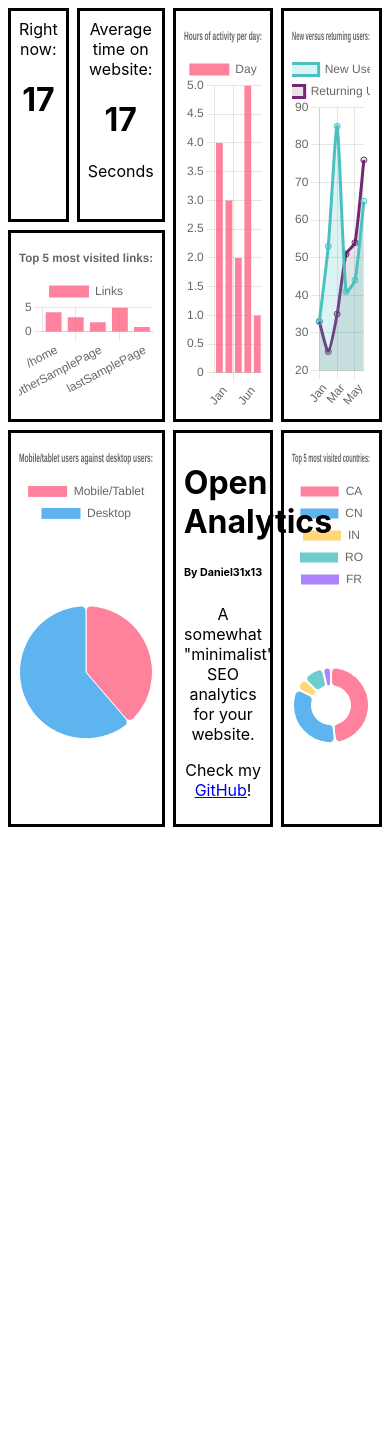
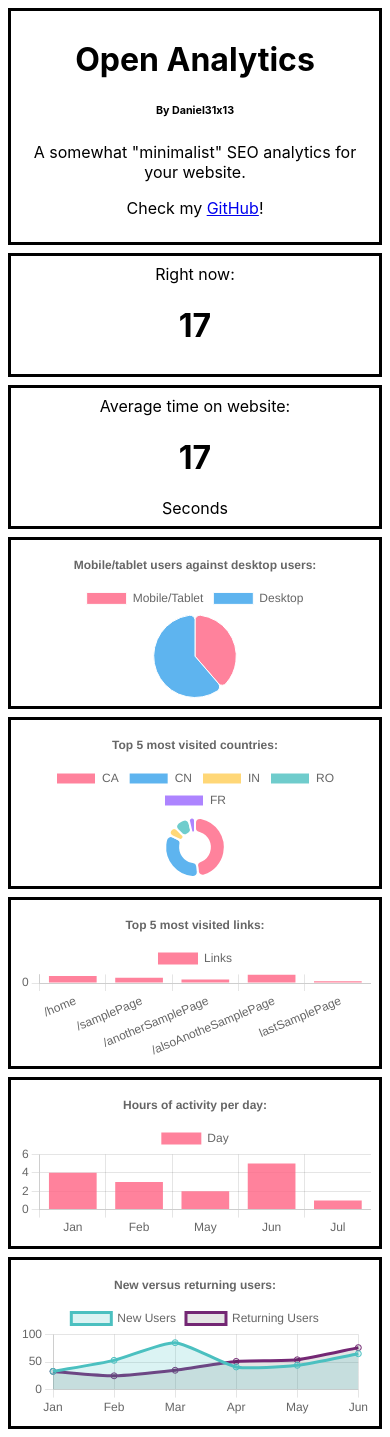
Before and after one commit to daniel31x13/open-analytics, a React (Create React App) app in the folder dashboard/: page / in a window 390 px wide. Before the commit the page ends 844 px from the top, so only its background shows below. Built offline with nearby package versions, Linux system fonts and the light colour scheme.

Commit message:
working on responsiveness

```diff
--- a/dashboard/src/App.css
+++ b/dashboard/src/App.css
@@ -1,19 +1,20 @@
+@media (min-width: 900px) {
   .container {  display: grid;
-  grid-template-columns: 0.9fr 0.9fr 1.2fr 0.9fr 1.1fr 1fr;
-  grid-template-rows: 1fr 0.9fr 1.1fr;
+    grid-template-columns: 0.7fr 0.7fr 1fr 1fr 1fr 1fr;
+    grid-template-rows: 1fr 1fr 1fr;
     gap: 0.5em 0.5em;
     height: 97vh;
     padding: 8px;
     grid-auto-flow: row;
     grid-template-areas:
-    "ActiveVisitors AvgVisitDuration HoursOfActivityPerDay HoursOfActivityPerDay NewVsReturn NewVsReturn"
-    "TopPages TopPages HoursOfActivityPerDay HoursOfActivityPerDay NewVsReturn NewVsReturn"
-    "Devices Devices Footer Footer VisitsByCountry VisitsByCountry";
+      "About About ActiveVisitors AvgVisitDuration NewVsReturn NewVsReturn"
+      "VisitsByCountry VisitsByCountry HoursOfActivityPerDay HoursOfActivityPerDay NewVsReturn NewVsReturn"
+      "Devices Devices HoursOfActivityPerDay HoursOfActivityPerDay TopPages TopPages";
   }
 
-.Footer {
+  .About {
     padding: 0.5em;
-  grid-area: Footer;
+    grid-area: About;
     border: solid;
     text-align: center;
   }
@@ -62,3 +63,58 @@
     border: solid;
     grid-area: NewVsReturn;
   }
+}
+
+@media (max-width: 900px) {
+  .About {
+    padding: 0.5em;
+    margin: 8px;
+    border: solid;
+    text-align: center;
+  }
+
+  .ActiveVisitors {
+    margin: 8px;
+    text-align: center;
+    padding: 0.5em;
+    border: solid;
+  }
+
+  .AvgVisitDuration {
+    margin: 8px;
+    text-align: center;
+    padding: 0.5em;
+    border: solid;
+  }
+
+  .Devices {
+    margin: 8px;
+    padding: 0.5em;
+    border: solid;
+  }
+
+
+  .VisitsByCountry {
+    margin: 8px;
+    padding: 0.5em;
+    border: solid;
+  }
+
+  .TopPages {
+    margin: 8px;
+    padding: 0.5em;
+    border: solid;
+  }
+
+  .HoursOfActivityPerDay {
+    margin: 8px;
+    padding: 0.5em;
+    border: solid;
+  }
+
+  .NewVsReturn {
+    margin: 8px;
+    padding: 0.5em;
+    border: solid;
+  }
+}
--- a/dashboard/src/App.js
+++ b/dashboard/src/App.js
@@ -6,11 +6,12 @@ import NewVsReturn from './component/NewVsReturn';
 import TopPages from './component/TopPages';
 import VisitsByCountry from './component/VisitsByCountry';
 import HoursOfActivityPerDay from './component/HoursOfActivityPerDay';
-import Footer from './component/Footer';
+import About from './component/About';
 
 function App() {
   return (
     <div className='container'>
+      <About />
       <ActiveVisitors />
       <AvgVisitDuration />
       <Devices />
@@ -18,7 +19,6 @@ function App() {
       <TopPages />
       <HoursOfActivityPerDay />
       <NewVsReturn />
-      <Footer />
     </div>
   );
 }
--- a/dashboard/src/component/Footer.js
+++ b/dashboard/src/component/About.js
@@ -1,7 +1,7 @@
 import React from 'react';
 
-const Footer = () => {
-  return ( <div className='Footer'>
+const About = () => {
+  return ( <div className='About'>
       <h1>Open Analytics</h1>
       <h6>By Daniel31x13</h6>
       <p>A somewhat "minimalist" SEO analytics for your website.</p>
@@ -9,4 +9,4 @@ const Footer = () => {
   </div> );
 };
 
-export default Footer;
+export default About;
```
Lines whose indentation alone changed are shown as unchanged.
